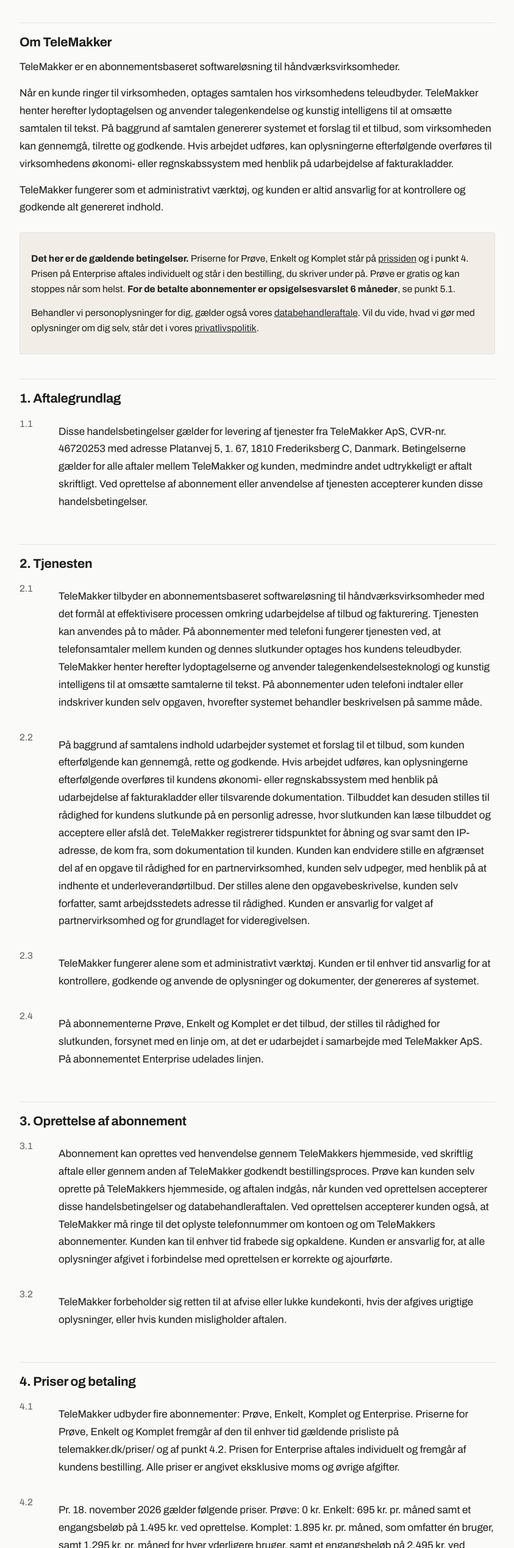
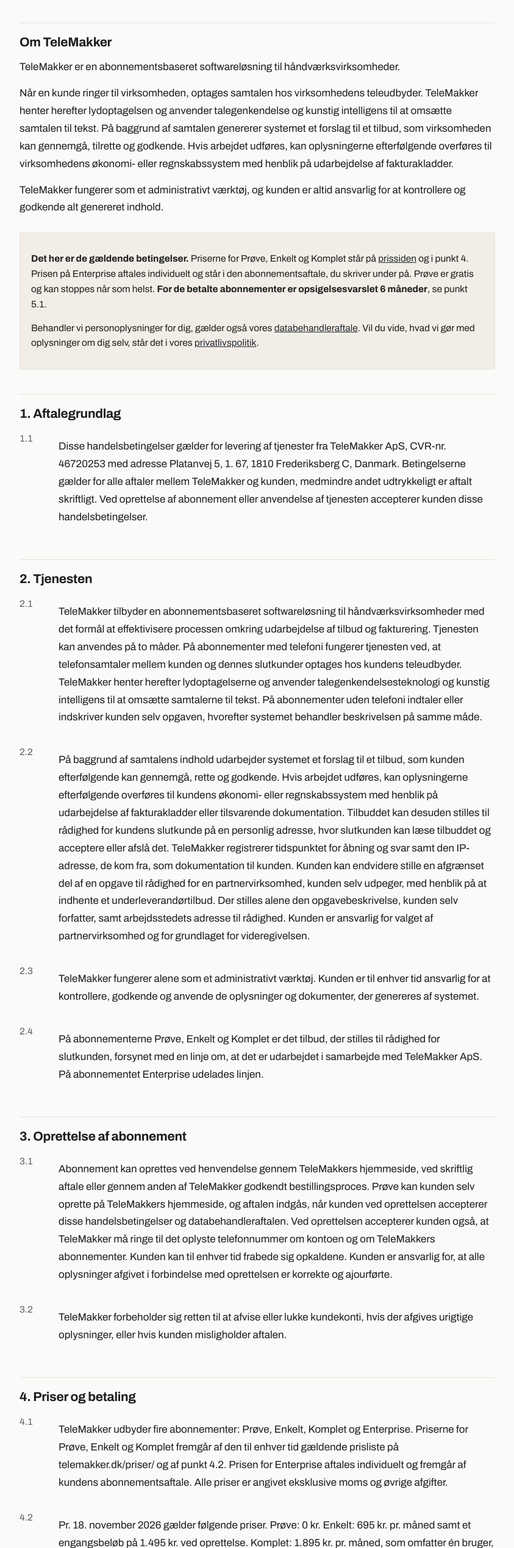
Before and after one commit to TeleMakker-ApS/telemakker-hjemmeside, a plain HTML site: page juridisk/handelsbetingelser/index.html in a window 1280 px wide. Shown: the part 262-2800 px from the top of the page at 61% size, without its empty margins (218-1061 px from the left). Drawn offline with Linux system fonts and the light colour scheme.

Commit message:
Handelsbetingelserne: abonnementsaftale i stedet for bestilling
Kasper 18. november 2026: "Jeg vil hellere kalde det abonnementsaftale, så
ret det også i handelsbetingelser", og "Ja, udgiv".

Co-Authored-By: Claude Opus 5.5 <noreply@anthropic.com>

```diff
--- a/juridisk/handelsbetingelser/index.html
+++ b/juridisk/handelsbetingelser/index.html
@@ -33,7 +33,7 @@
 <p><strong>Det her er de gældende betingelser.</strong> Priserne for
 Prøve, Enkelt og Komplet står på <a href="/priser/">prissiden</a> og i
 punkt 4. Prisen på Enterprise aftales individuelt og står i den
-bestilling, du skriver under på. Prøve er gratis og kan stoppes når som
+abonnementsaftale, du skriver under på. Prøve er gratis og kan stoppes når som
 helst. <strong>For de betalte abonnementer er opsigelsesvarslet
 6 måneder</strong>, se punkt 5.1.</p>
 <p>Behandler vi personoplysninger for dig, gælder også vores
@@ -52,7 +52,7 @@ vide, hvad vi gør med oplysninger om dig selv, står det i vores
 <div class="punkt"><div class="nr">3.1</div><div><p>Abonnement kan oprettes ved henvendelse gennem TeleMakkers hjemmeside, ved skriftlig aftale eller gennem anden af TeleMakker godkendt bestillingsproces. Prøve kan kunden selv oprette på TeleMakkers hjemmeside, og aftalen indgås, når kunden ved oprettelsen accepterer disse handelsbetingelser og databehandleraftalen. Ved oprettelsen accepterer kunden også, at TeleMakker må ringe til det oplyste telefonnummer om kontoen og om TeleMakkers abonnementer. Kunden kan til enhver tid frabede sig opkaldene. Kunden er ansvarlig for, at alle oplysninger afgivet i forbindelse med oprettelsen er korrekte og ajourførte.</p></div></div>
 <div class="punkt"><div class="nr">3.2</div><div><p>TeleMakker forbeholder sig retten til at afvise eller lukke kundekonti, hvis der afgives urigtige oplysninger, eller hvis kunden misligholder aftalen.</p></div></div>
 <h2>4. Priser og betaling</h2>
-<div class="punkt"><div class="nr">4.1</div><div><p>TeleMakker udbyder fire abonnementer: Prøve, Enkelt, Komplet og Enterprise. Priserne for Prøve, Enkelt og Komplet fremgår af den til enhver tid gældende prisliste på telemakker.dk/priser/ og af punkt 4.2. Prisen for Enterprise aftales individuelt og fremgår af kundens bestilling. Alle priser er angivet eksklusive moms og øvrige afgifter.</p></div></div>
+<div class="punkt"><div class="nr">4.1</div><div><p>TeleMakker udbyder fire abonnementer: Prøve, Enkelt, Komplet og Enterprise. Priserne for Prøve, Enkelt og Komplet fremgår af den til enhver tid gældende prisliste på telemakker.dk/priser/ og af punkt 4.2. Prisen for Enterprise aftales individuelt og fremgår af kundens abonnementsaftale. Alle priser er angivet eksklusive moms og øvrige afgifter.</p></div></div>
 <div class="punkt"><div class="nr">4.2</div><div><p>Pr. 18. november 2026 gælder følgende priser. Prøve: 0 kr. Enkelt: 695 kr. pr. måned samt et engangsbeløb på 1.495 kr. ved oprettelse. Komplet: 1.895 kr. pr. måned, som omfatter én bruger, samt 1.295 kr. pr. måned for hver yderligere bruger, samt et engangsbeløb på 2.495 kr. ved oprettelse. Gennemlæsning af udbudsmateriale kan anvendes på Enkelt, Komplet og Enterprise uden betaling ud over abonnementet. Oprettelsesbeløbet dækker opsætning af kundens konto og refunderes ikke. Ændringer af priserne varsles efter punkt 16.</p></div></div>
 <div class="punkt"><div class="nr">4.3</div><div><p>Abonnementerne omfatter følgende antal tilbud. Prøve: 10 tilbud i alt for hele abonnementets løbetid, hvorefter tjenesten ikke kan anvendes til at udarbejde yderligere tilbud, før kunden skifter til et betalt abonnement. På Prøve regnes materialer med vejledende eksempelpriser, indtil kunden har lagt sine egne priser ind. Eksempelpriserne er ikke tilbud fra en leverandør, og kunden er ansvarlig for at kontrollere og rette priserne, før et tilbud sendes. Enkelt: 12 tilbud pr. kalendermåned; tilbud derudover faktureres med 35 kr. pr. tilbud. Komplet og Enterprise: ubegrænset antal tilbud. Antallet opgøres pr. kalendermåned og nulstilles den første dag i måneden. Et tilbud tælles, når systemet har udarbejdet et udkast, uanset om kunden efterfølgende sender det. Gennemlæsning af udbudsmateriale er omfattet af abonnementet på Enkelt, Komplet og Enterprise og faktureres ikke særskilt.</p></div></div>
 <div class="punkt"><div class="nr">4.4</div><div><p>En bruger er et personligt login til én medarbejder hos kunden. På Komplet faktureres der for hver aktiv bruger. Brugere kan tilføjes løbende og faktureres fra den måned, de oprettes. En bruger kan lukkes med virkning fra udgangen af den løbende måned, hvorefter der ikke faktureres for den.</p></div></div>
```
